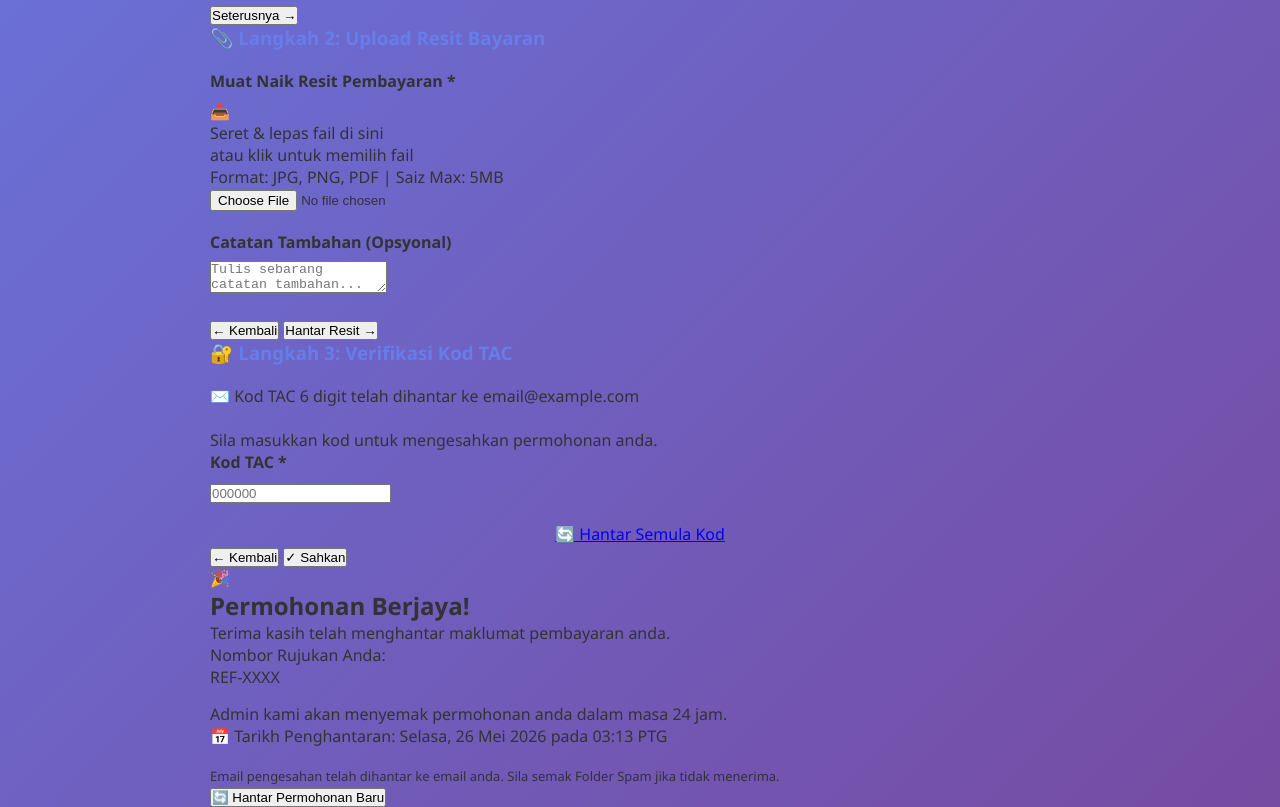
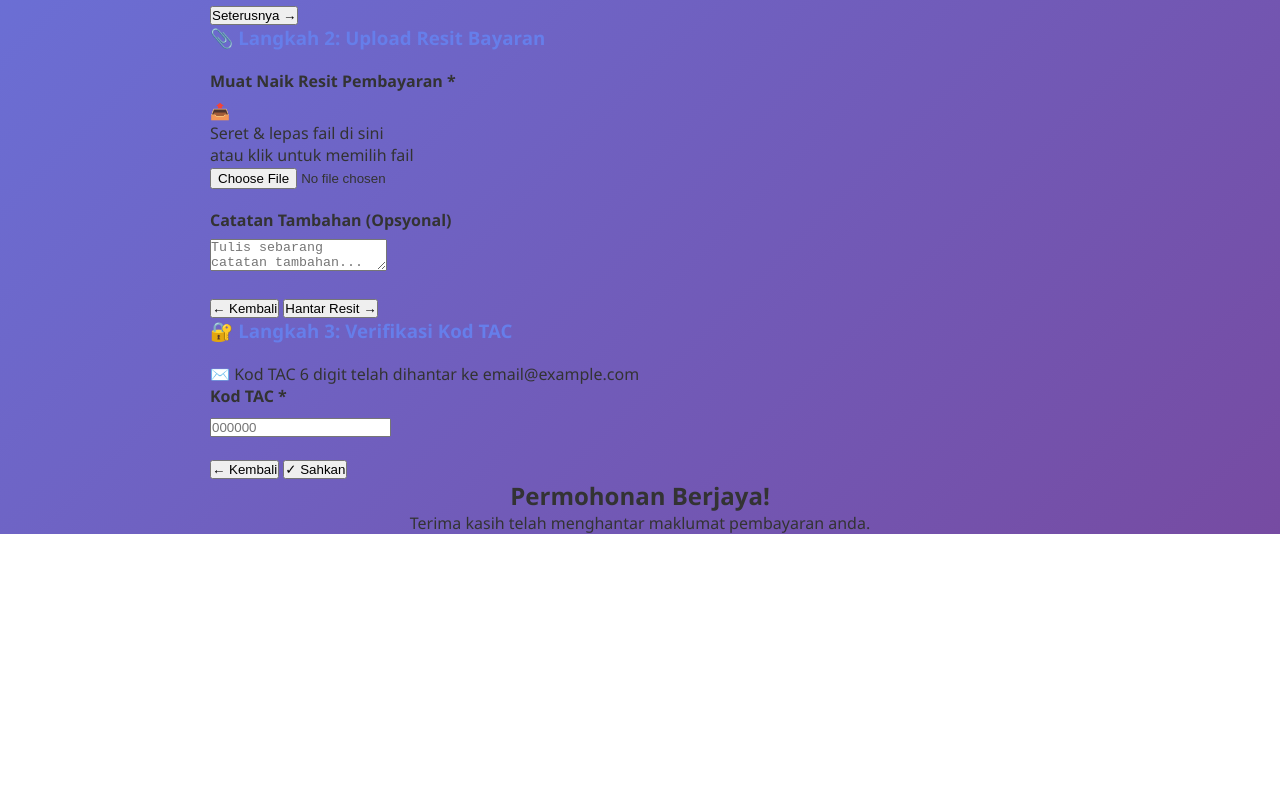
Before and after one commit to adawangcustomerservice/adawang.customerservice, a plain HTML site: page index.html in a window 1280 px wide. Shown: the part 791-1598 px from the top of the page. After the commit the page ends 1325 px from the top, so only its background shows below. Drawn offline with Linux system fonts and the light colour scheme.

Commit message:
Remove unnecessary whitespace and update TAC message

```diff
--- a/index.html
+++ b/index.html
@@ -24,22 +24,18 @@
                 <div class="progress-line">
                     <div class="progress-line-fill" id="progressLine"></div>
                 </div>
-
                 <div class="progress-item active" id="progress1">
                     <div class="progress-number">1</div>
                     <div class="progress-label">Maklumat</div>
                 </div>
-
                 <div class="progress-item" id="progress2">
                     <div class="progress-number">2</div>
                     <div class="progress-label">Resit</div>
                 </div>
-
                 <div class="progress-item" id="progress3">
                     <div class="progress-number">3</div>
                     <div class="progress-label">Kod TAC</div>
                 </div>
-
                 <div class="progress-item" id="progress4">
                     <div class="progress-number">✓</div>
                     <div class="progress-label">Selesai</div>
@@ -49,32 +45,26 @@
             <div class="form-step active" id="step1">
                 <form id="customerForm" onsubmit="event.preventDefault();">
                     <h3 style="margin-bottom: 20px; color: #667eea;">📋 Langkah 1: Maklumat Pelanggan</h3>
-
                     <div class="form-group">
                         <label for="fullname">Nama Penuh *</label>
                         <input type="text" id="fullname" placeholder="Masukkan nama penuh anda" required>
                     </div>
-
                     <div class="form-group">
                         <label for="email">Email *</label>
                         <input type="email" id="email" placeholder="contoh@email.com" required>
                     </div>
-
                     <div class="form-group">
                         <label for="phone">Nombor Telefon *</label>
                         <input type="tel" id="phone" placeholder="0123456789" required>
                     </div>
-
                     <div class="form-group">
                         <label for="reference">Nombor Rujukan Pinjaman *</label>
                         <input type="text" id="reference" placeholder="Cth: ADW-2024-001" required>
                     </div>
-
                     <div class="form-group">
                         <label for="amount">Jumlah Bayaran (RM) *</label>
                         <input type="number" id="amount" placeholder="Cth: 500" step="0.01" required>
                     </div>
-
                     <div class="form-group">
                         <label for="paymentmethod">Kaedah Pembayaran *</label>
                         <select id="paymentmethod" required>
@@ -87,7 +77,6 @@
                         </select>
                     </div>
                 </form>
-
                 <div class="button-group">
                     <button class="btn-primary btn-full" onclick="nextStep()">Seterusnya →</button>
                 </div>
@@ -96,25 +85,21 @@
             <div class="form-step" id="step2">
                 <form id="receiptForm" onsubmit="event.preventDefault();">
                     <h3 style="margin-bottom: 20px; color: #667eea;">📎 Langkah 2: Upload Resit Bayaran</h3>
-
                     <div class="form-group">
                         <label>Muat Naik Resit Pembayaran *</label>
                         <div class="file-upload-area" id="fileUploadArea">
                             <div class="upload-icon">📤</div>
                             <div class="upload-text">Seret & lepas fail di sini</div>
                             <div class="upload-subtext">atau klik untuk memilih fail</div>
-                            <div class="upload-subtext">Format: JPG, PNG, PDF | Saiz Max: 5MB</div>
                             <input type="file" id="receipt" accept=".jpg,.jpeg,.png,.pdf">
                         </div>
                         <div id="filePreview"></div>
                     </div>
-
                     <div class="form-group">
                         <label for="notes">Catatan Tambahan (Opsyonal)</label>
                         <textarea id="notes" placeholder="Tulis sebarang catatan tambahan..."></textarea>
                     </div>
                 </form>
-
                 <div class="button-group">
                     <button class="btn-secondary" onclick="prevStep()">← Kembali</button>
                     <button class="btn-primary" onclick="submitForm()">Hantar Resit →</button>
@@ -124,25 +109,14 @@
             <div class="form-step" id="step3">
                 <form id="tacForm" onsubmit="event.preventDefault();">
                     <h3 style="margin-bottom: 20px; color: #667eea;">🔐 Langkah 3: Verifikasi Kod TAC</h3>
-
                     <div class="tac-info">
-                        ✉️ Kod TAC 6 digit telah dihantar ke <span class="tac-display-email" id="displayEmail">email@example.com</span>
-                        <br><br>
-                        Sila masukkan kod untuk mengesahkan permohonan anda.
+                        ✉️ Kod TAC 6 digit telah dihantar ke <span id="displayEmail">email@example.com</span>
                     </div>
-
                     <div class="form-group">
                         <label for="taccode">Kod TAC *</label>
-                        <div class="tac-input-group">
-                            <input type="text" id="taccode" maxlength="6" placeholder="000000" required>
-                        </div>
-                    </div>
-
-                    <div style="text-align: center; margin-top: 15px;">
-                        <a href="#" class="resend-link" onclick="resendTAC(event)">🔄 Hantar Semula Kod</a>
+                        <input type="text" id="taccode" maxlength="6" placeholder="000000" required>
                     </div>
                 </form>
-
                 <div class="button-group">
                     <button class="btn-secondary" onclick="prevStep()">← Kembali</button>
                     <button class="btn-success" onclick="verifyTAC()">✓ Sahkan</button>
@@ -150,36 +124,13 @@
             </div>
 
             <div class="form-step" id="step4">
-                <div class="success-container">
-                    <div class="success-icon">🎉</div>
+                <div class="success-container" style="text-align: center;">
                     <h2>Permohonan Berjaya!</h2>
                     <p>Terima kasih telah menghantar maklumat pembayaran anda.</p>
-
-                    <div class="ref-number-box">
-                        <div class="ref-number-label">Nombor Rujukan Anda:</div>
-                        <div class="ref-number" id="refNumber">REF-XXXX</div>
-                    </div>
-
-                    <p style="margin-top: 15px; color: var(--text-light);">
-                        Admin kami akan menyemak permohonan anda dalam masa 24 jam.
-                    </p>
-
-                    <div class="submit-date">
-                        📅 Tarikh Penghantaran: <span id="submitDate">-</span>
-                    </div>
-
-                    <p style="margin-top: 20px; font-size: 13px; color: var(--text-light);">
-                        Email pengesahan telah dihantar ke email anda. Sila semak Folder Spam jika tidak menerima.
-                    </p>
-                </div>
-
-                <div class="button-group">
-                    <button class="btn-primary btn-full" onclick="resetForm()">🔄 Hantar Permohonan Baru</button>
                 </div>
             </div>
         </div>
     </div>
-
     <script src="script.js"></script>
 </body>
 </html>
```
